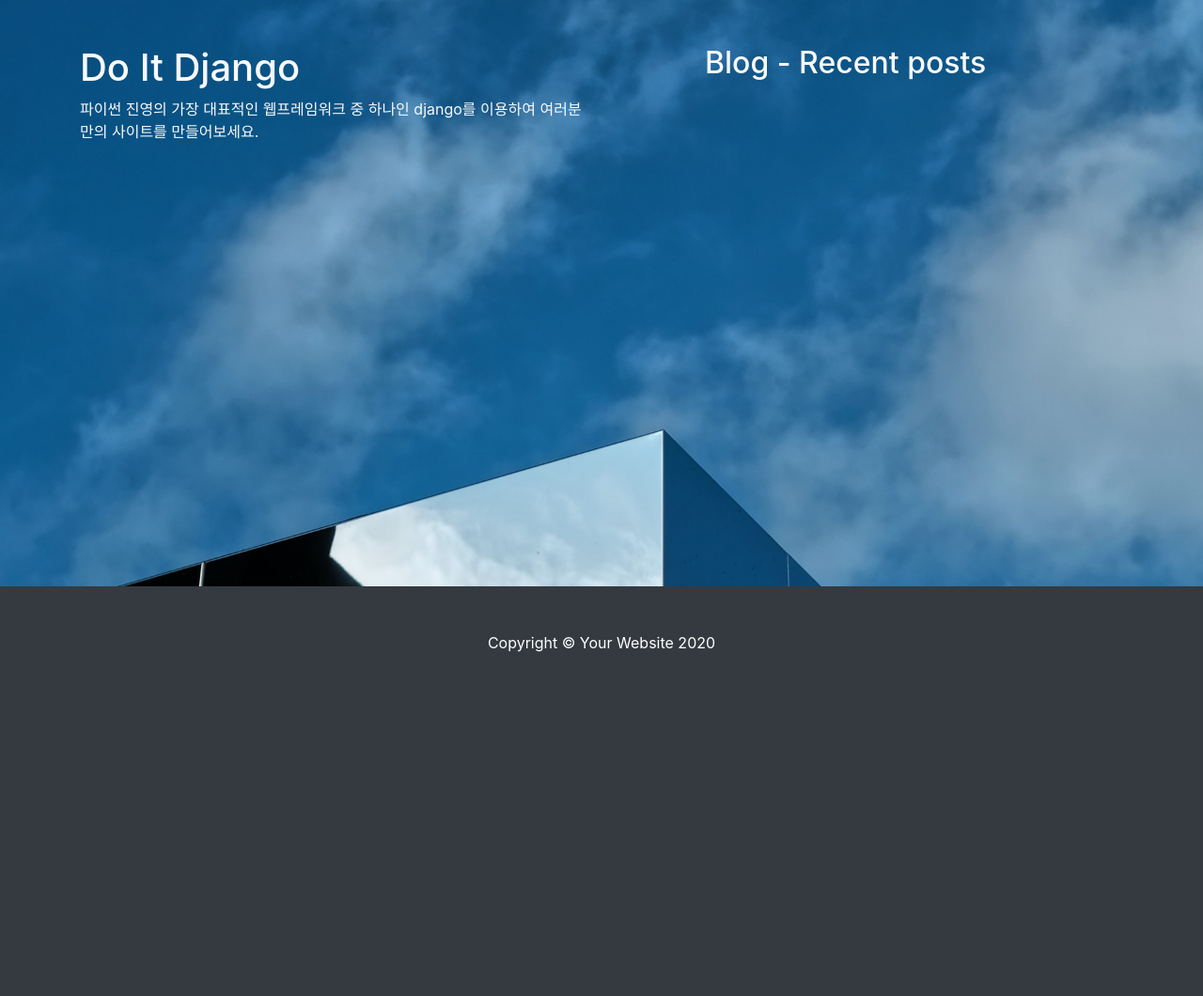
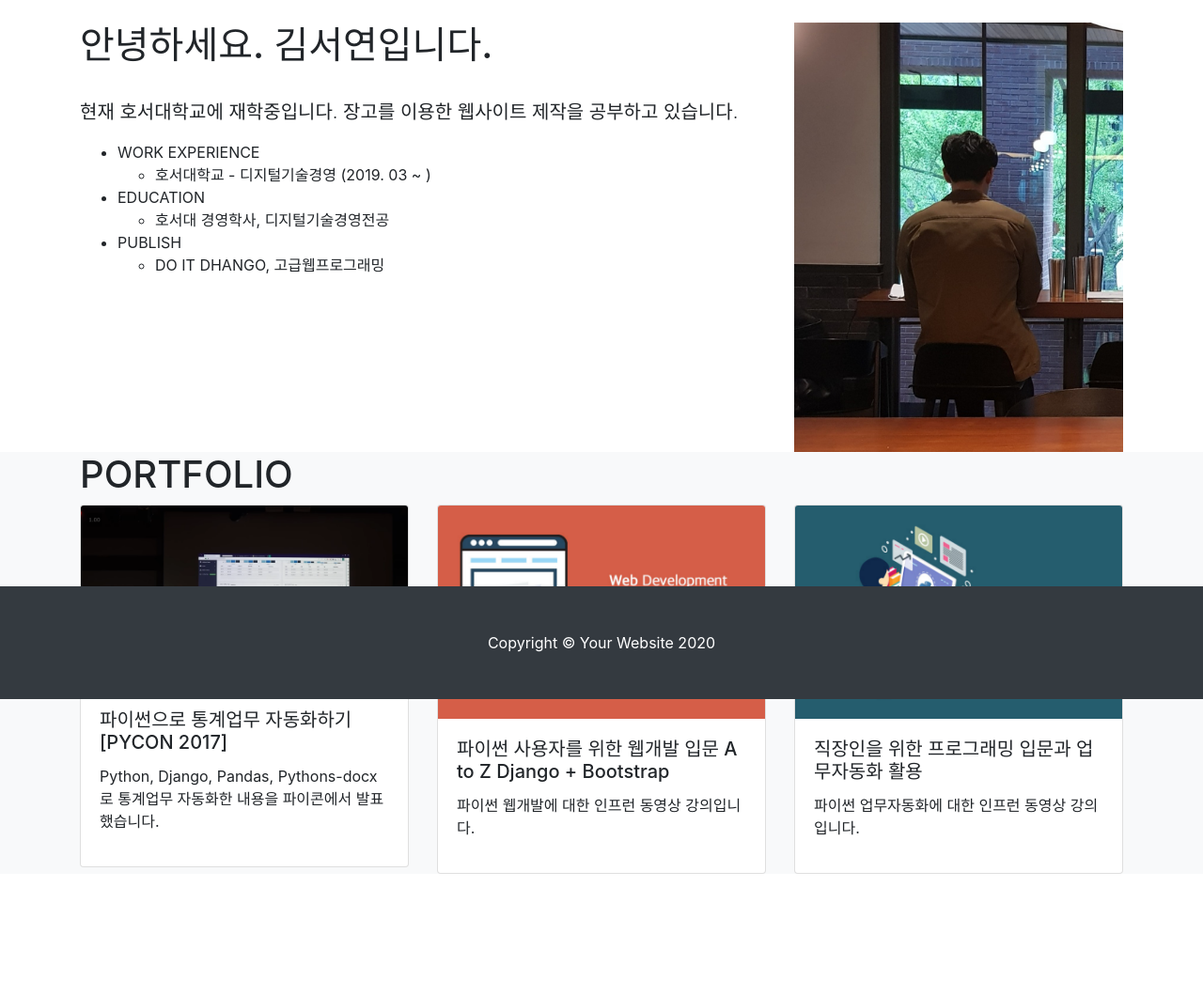
Before and after one commit to vanilla1106/doitdjango, a Django app: page /about_me/ in a window 1280 px wide. Shown: the part 56-1116 px from the top of the page at 94% size. Before the commit the page ends 750 px from the top, so only its background shows below. Run offline with Django 3.2, Linux system fonts and the light colour scheme; some libraries are stand-ins or nearby versions.

Commit message:
자기소개 페이지에 내용 채우기

```diff
--- /dev/null
+++ b/single_pages/static/single_pages/css/about_me.css
@@ -0,0 +1,3 @@
+.margin-for-footer{
+    margin-bottom: 130px;
+ }
--- a/single_pages/templates/single_pages/about_me.html
+++ b/single_pages/templates/single_pages/about_me.html
@@ -3,10 +3,10 @@
 <html lang="ko">
 <head>
     <meta charset="UTF-8">
-    <title> Do It Django </title>
+    <title> About 김서연 </title>
 
     <link href="{% static 'blog/bootstrap/bootstrap.min.css' %}" rel="stylesheet" type="text/css">
-    <link href="{% static 'single_pages/css/landing.css' %}" rel="stylesheet" type="text/css">
+    <link href="{% static 'single_pages/css/about_me.css' %}" rel="stylesheet" type="text/css">
         <script src="https://kit.fontawesome.com/765d008ba4.js" crossorigin="anonymous"></script>
 </head>
 <body>
@@ -14,33 +14,172 @@
 {% include 'blog/navbar.html' %}
 
 <section>
-    <div class="container">
-        <div class="row justify-content-between">
-            <div class="col-lg-6 text-light">
-                <h1 class="mt-5">Do It Django</h1>
-                <p>파이썬 진영의 가장 대표적인 웹프레임워크 중 하나인 django를 이용하여
-                    여러분만의 사이트를 만들어보세요.</p>
+    <div class="container mt-4">
+        <div class="row">
+            <div class="col-lg-8">
+                <h1>안녕하세요. 김서연입니다.</h1>
+                <br/>
+                <p class="lead">
+                    현재 호서대학교에 재학중입니다. 장고를 이용한 웹사이트 제작을 공부하고 있습니다.
+                    <br/>
+                </p>
+                <ul>
+                    <li>WORK EXPERIENCE</li>
+                    <ul>
+                        <li>호서대학교 - 디지털기술경영 (2019. 03 ~ )</li>
+                    </ul>
+
+                    <li>EDUCATION</li>
+                    <ul>
+                        <li>호서대 경영학사, 디지털기술경영전공</li>
+                    </ul>
+
+                    <li>PUBLISH</li>
+                    <ul>
+                        <li>DO IT DHANGO, 고급웹프로그래밍</li>
+                    </ul>
+                </ul>
             </div>
-            <div class="col-lg-5 mt-5">
-                <h2 class="text-light">Blog - Recent posts</h2>
-                {% for post in recent_posts %}
-                   <div class="card mt-1">
-                       <div class="card-body">
-                           <h6><a href="{{ post.get_absolute_url }}" class="text-decoration-none text-dark">{{ post.title }}</a></h6>
-                           <span class="badge badge-pill badge-light float-right">
-                                <img class="mr-1 rounded-circle" width="20px" src="{{ post.get_avatar_url }}">
-                               {{ post.author.username }}
-                               &nbsp;
-                               &nbsp;
-                               {{ post.created_at }}
-                           </span>
-                       </div>
-                   </div>
-                {% endfor %}
+            <div class="col-lg-4">
+                <img class="img-fluid" src="{% static 'single_pages/images/my_back.png' %}">
             </div>
         </div>
     </div>
 </section>
+
+<section class="bg-light margin-for-footer">
+    <div class="container">
+        <div class="row">
+            <div class="col-12">
+                <h1>PORTFOLIO</h1>
+            </div>
+        </div>
+        <div class="row">
+            <div class="col-lg-4">
+                <div class="card" data-toggle="modal" data-target="#pycon2017">
+                    <img class="card-img-top" src="{% static 'single_pages/images/pycon_sy_2017.png' %}">
+                    <div class="card-body">
+                        <h5 class="card-title">파이썬으로 통계업무 자동화하기 [PYCON 2017]</h5>
+                        <p>Python, Django, Pandas, Pythons-docx로 통계업무 자동화한 내용을 파이콘에서 발표했습니다.</p>
+                    </div>
+                </div>
+            </div>
+
+            <div class="col-lg-4">
+                <div class="card" data-toggle="modal" data-target="#inflearn_django2">
+                    <img class="card-img-top" src="{% static 'single_pages/images/inflearn_django2.png' %}">
+                    <div class="card-body">
+                        <h5 class="card-title">파이썬 사용자를 위한 웹개발 입문 A to Z Django + Bootstrap</h5>
+                        <p>파이썬 웹개발에 대한 인프런 동영상 강의입니다.</p>
+                    </div>
+                </div>
+            </div>
+
+            <div class="col-lg-4">
+                <div class="card" data-toggle="modal" data-target="#automation_python">
+                    <img class="card-img-top" src="{% static 'single_pages/images/automation_python.png' %}">
+                    <div class="card-body">
+                        <h5 class="card-title">직장인을 위한 프로그래밍 입문과 업무자동화 활용</h5>
+                        <p>파이썬 업무자동화에 대한 인프런 동영상 강의입니다.</p>
+                    </div>
+                </div>
+            </div>
+        </div>
+    </div>
+</section>
+
+<!-- Modal1 -->
+<div class="modal fade" id="pycon2017" tabindex="-1" role="dialog" aria-labelledby="python2017ModalLabal" aria-hidden="true">
+    <div class="modal-dialog modal-lg" role="document">
+        <div class="modal-content">
+            <div class="modal-header">
+                <h5 class="modal-title" id="python2017ModalLabal">
+                    파이썬으로 통계업무 자동화하기 [PYCON 2017]
+                </h5>
+                <button type="button" class="close" data-dismiss="modal" aria-label="Close">
+                    <span aria-hidden="true"></span>
+                </button>
+            </div>
+            <div class="modal-body">
+                <div class="col-lg-7">
+                    <img class="img-fluid" src="{% static 'single_pages/images/pycon_sy_2017.png' %}">
+                </div>
+                 <div class="col-lg-5">
+                     <p>
+                         Python, Django, Pandas, Pythons-docx로 통계업무 자동화한 내용을 파이콘에서 발표했습니다.
+                     </p>
+                </div>
+            </div>
+            <div class="modal-footer">
+                <button type="button" class="btn btn-secondary" data-dismiss="modal">
+                    Close
+                </button>
+            </div>
+        </div>
+    </div>
+</div>
+
+<!-- Modal2 -->
+<div class="modal fade" id="inflearn_django2" tabindex="-1" role="dialog" aria-labelledby="inflearnDjangoModalLabal" aria-hidden="true">
+    <div class="modal-dialog modal-lg" role="document">
+        <div class="modal-content">
+            <div class="modal-header">
+                <h5 class="modal-title" id="inflearnDjangoModalLabal">
+                    파이썬 사용자를 위한 웹개발 입문 A to Z Django + Bootstrap
+                </h5>
+                <button type="button" class="close" data-dismiss="modal" aria-label="Close">
+                    <span aria-hidden="true"></span>
+                </button>
+            </div>
+            <div class="modal-body">
+                <div class="col-lg-7">
+                    <img class="img-fluid" src="{% static 'single_pages/images/inflearn_django2.png' %}">
+                </div>
+                 <div class="col-lg-5">
+                     <p>
+                         파이썬 웹개발에 대한 인프런 동영상 강의입니다.
+                     </p>
+                </div>
+            </div>
+            <div class="modal-footer">
+                <button type="button" class="btn btn-secondary" data-dismiss="modal">
+                    Close
+                </button>
+            </div>
+        </div>
+    </div>
+</div>
+
+<!-- Modal3 -->
+<div class="modal fade" id="automation_python" tabindex="-1" role="dialog" aria-labelledby="automationPythonModalLabal" aria-hidden="true">
+    <div class="modal-dialog modal-lg" role="document">
+        <div class="modal-content">
+            <div class="modal-header">
+                <h5 class="modal-title" id="automationPythonModalLabal">
+                    직장인을 위한 프로그래밍 입문과 업무자동화 활용
+                </h5>
+                <button type="button" class="close" data-dismiss="modal" aria-label="Close">
+                    <span aria-hidden="true"></span>
+                </button>
+            </div>
+            <div class="modal-body">
+                <div class="col-lg-7">
+                    <img class="img-fluid" src="{% static 'single_pages/images/automation_python.png' %}">
+                </div>
+                 <div class="col-lg-5">
+                     <p>
+                         파이썬 업무자동화에 대한 인프런 동영상 강의입니다.
+                     </p>
+                </div>
+            </div>
+            <div class="modal-footer">
+                <button type="button" class="btn btn-secondary" data-dismiss="modal">
+                    Close
+                </button>
+            </div>
+        </div>
+    </div>
+</div>
 
 <div class="fixed-bottom">
 {% include 'blog/footer.html' %}
```
Also changed, not shown: single_pages/static/single_pages/images/automation_python.png (added), single_pages/static/single_pages/images/inflearn_django2.png (added), single_pages/static/single_pages/images/my_back.png (added), single_pages/static/single_pages/images/pycon_sy_2017.png (added).
